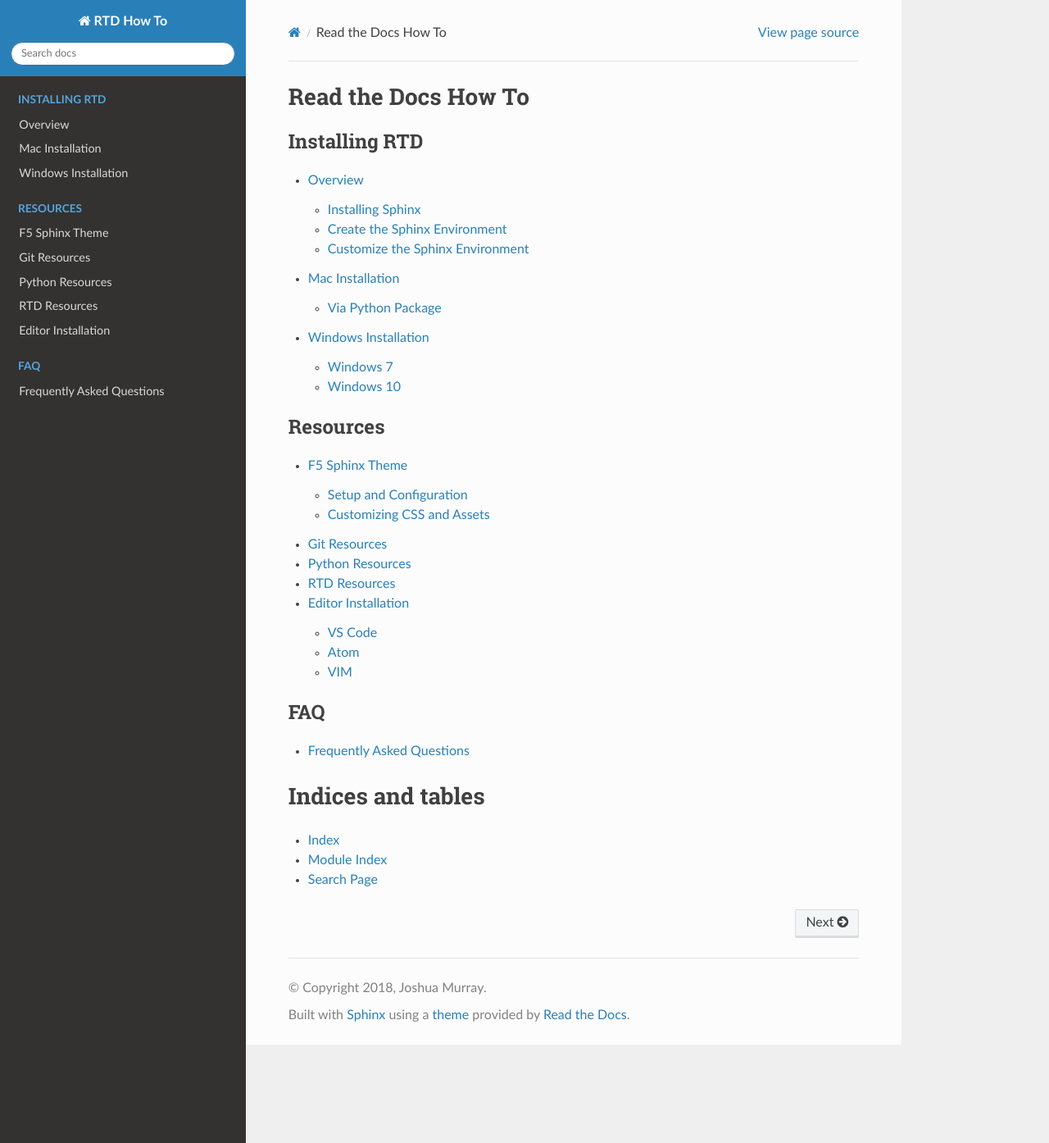
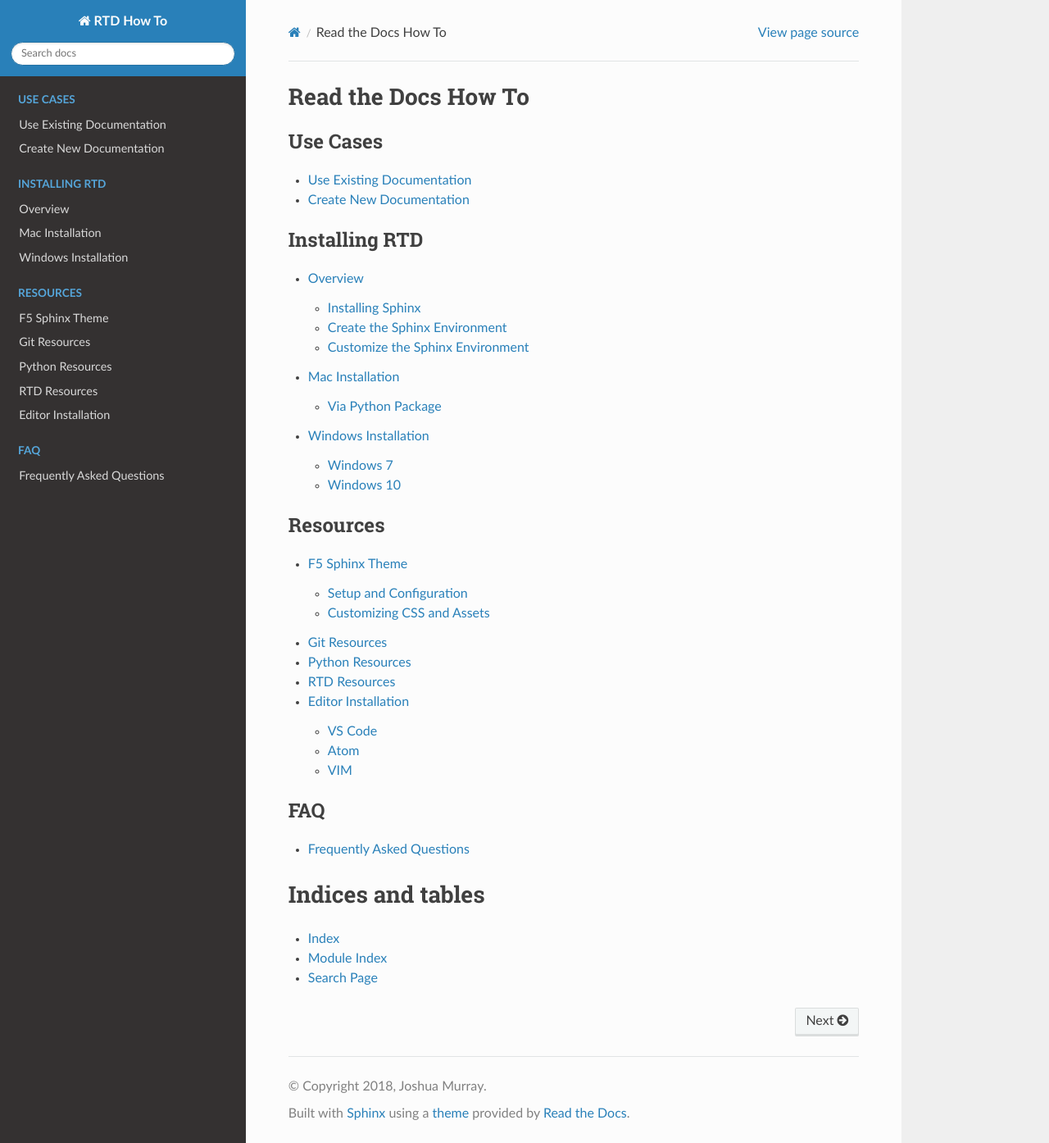
Before and after one commit to 6a6d/f5-rtd-howto, a Sphinx documentation site: the page built from docs/index.rst, in a window 1280 px wide and 1394 px high. Shown: the whole window at 82% size. Built offline with Sphinx 7.4.7 and the Read the Docs theme 2.0.0, drawn with Linux system fonts in a browser that asks for light colours.

Commit message:
Added place holder content for specific use cases.

```diff
--- a/docs/index.rst
+++ b/docs/index.rst
@@ -1,5 +1,12 @@
 Read the Docs How To
-=========
+====================
+
+.. toctree::
+   :maxdepth: 2
+   :caption: Use Cases
+   :glob:
+
+   use/use*
 
 .. toctree::
    :maxdepth: 2
--- /dev/null
+++ b/docs/use/use-existing.rst
@@ -0,0 +1,7 @@
+**************************
+Use Existing Documentation
+**************************
+
+.. todo::
+
+  Document how to use existing RTD repo.
--- /dev/null
+++ b/docs/use/use-new.rst
@@ -0,0 +1,7 @@
+************************
+Create New Documentation
+************************
+
+.. todo::
+
+  Document how to create a new repo and RTD source.
```
